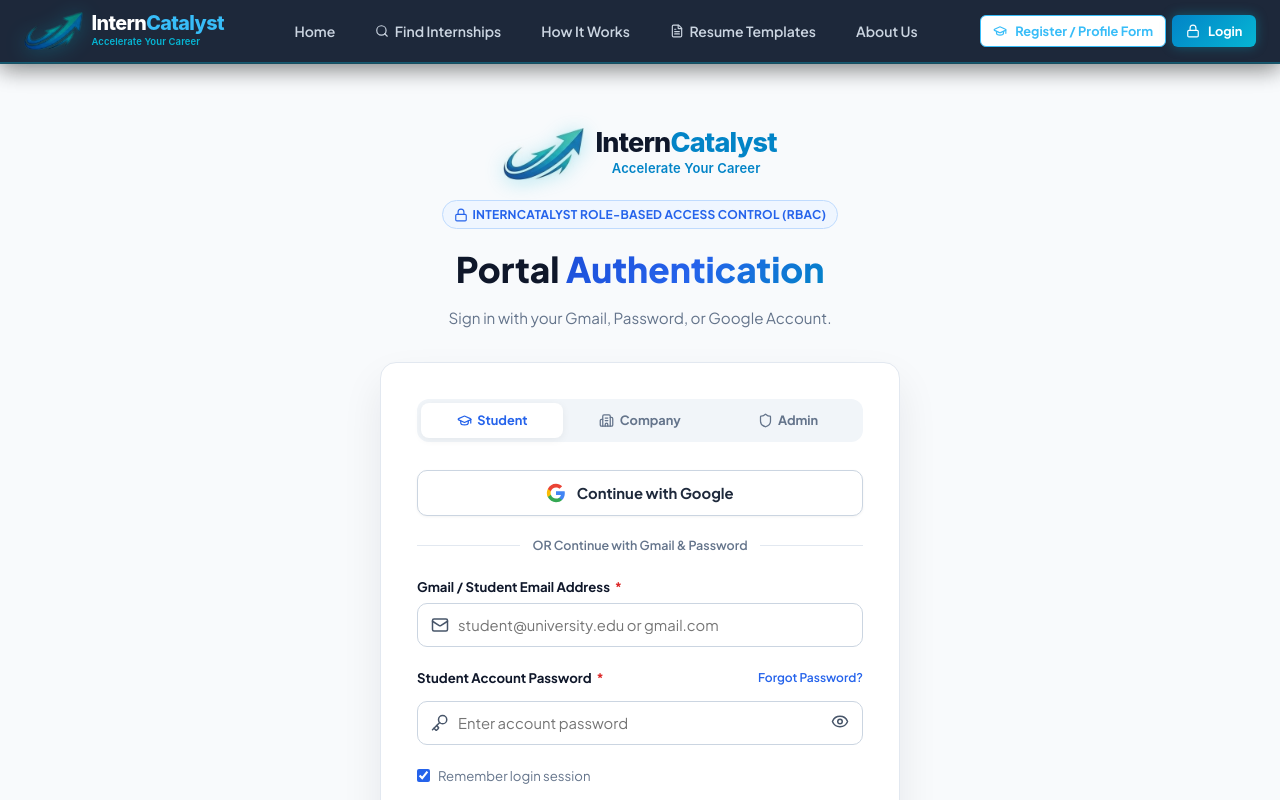
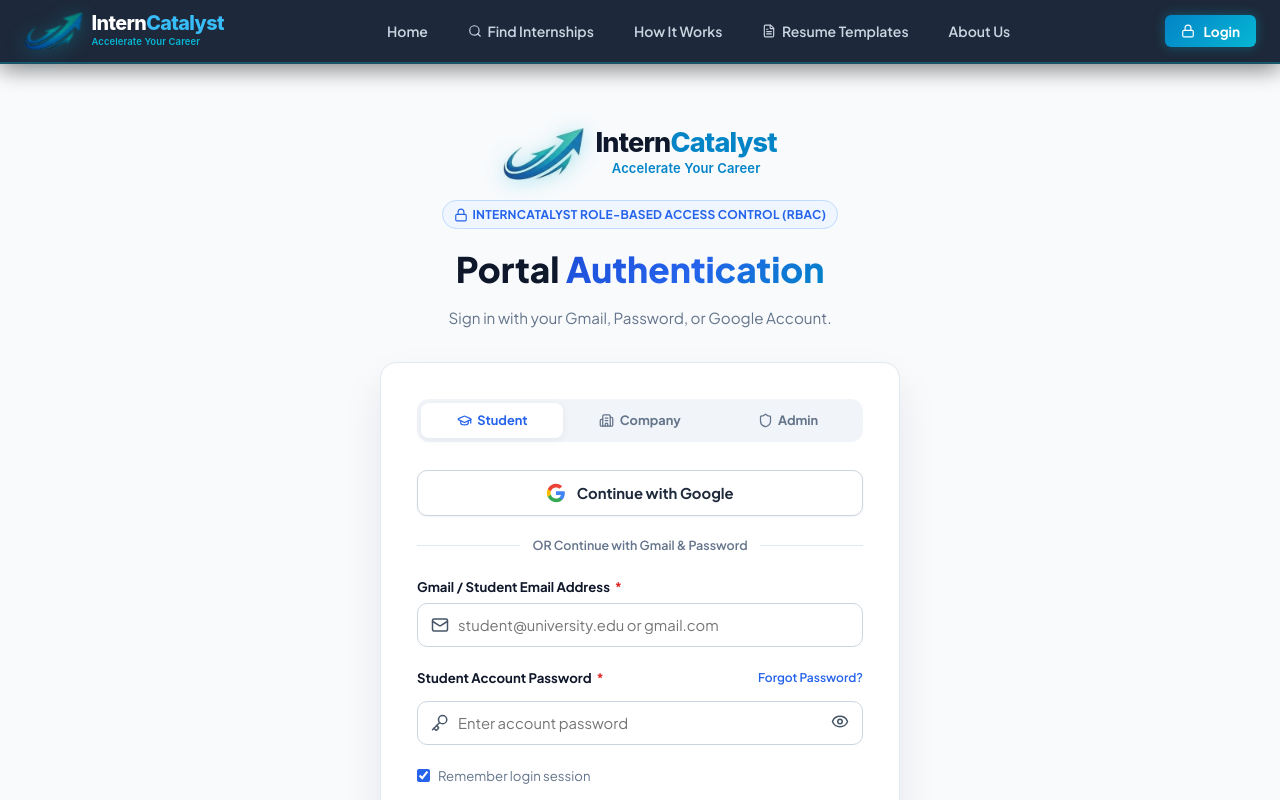
Before and after one commit to interncatalystin-collab/Catalyst, a React (Vite) app: page / in a window 1280 px wide. Both pictures are taken after a click on the button "Student Profile Builder". Shown: the top 800 px of the page. Built offline with nearby package versions, Linux system fonts and the light colour scheme.

Commit message:
Keep registration form exclusively inside student dashboard and remove external registration buttons from public views

```diff
--- a/src/App.jsx
+++ b/src/App.jsx
@@ -11,7 +11,6 @@
 import AdminDashboard from './pages/AdminDashboard';
 import InternshipModal from './components/InternshipModal';
 import LoginPage from './components/LoginPage';
-import StudentRegisterPage from './pages/StudentRegisterPage';
 
 import {
   INITIAL_INTERNSHIPS,
@@ -528,25 +527,7 @@
           <LoginPage targetRole="student" onLoginSuccess={handleLoginSuccess} setActiveTab={setActiveTab} />
         )}
 
-        {(activeTab === 'student-register' || activeTab === 'register' || activeTab === 'student-profile') && (
-          <StudentDashboard
-            profile={studentProfile}
-            onUpdateProfile={handleUpdateStudentProfile}
-            applications={applications}
-            internships={internships}
-            companies={companies}
-            onApplyDomainRole={handleApplyDomainRole}
-            onCompleteAssessment={handleCompleteAssessment}
-            onWithdrawApplication={handleWithdrawApplication}
-            onDeleteAccount={handleDeleteStudentAccount}
-            onAddToast={addToast}
-            onLogout={() => handleLogoutRole('student')}
-            onLoginSuccess={handleLoginSuccess}
-            initialTab="profile"
-          />
-        )}
-
-        {activeTab === 'student-dash' && (
+        {(activeTab === 'student-dash' || activeTab === 'student-profile' || activeTab === 'student-register' || activeTab === 'register') && (
           !authenticatedRoles.student ? (
             <LoginPage targetRole="student" onLoginSuccess={handleLoginSuccess} setActiveTab={setActiveTab} />
           ) : (
--- a/src/components/LoginPage.jsx
+++ b/src/components/LoginPage.jsx
@@ -429,14 +429,8 @@
                 {!submitting && <ArrowRight size={18} />}
               </button>
 
-              <div style={{ textAlign: 'center' }}>
-                <button
-                  type="button"
-                  onClick={() => setActiveTab('student-profile')}
-                  style={{ background: 'none', border: 'none', color: '#2563eb', fontWeight: '700', fontSize: '0.85rem', cursor: 'pointer' }}
-                >
-                  Don't have a student account? <u>Register Now (Profile Form)</u>
-                </button>
+              <div style={{ textAlign: 'center', fontSize: '0.8rem', color: 'var(--text-muted)' }}>
+                Candidate registration & profile management is maintained directly inside the <strong>Student Dashboard</strong>.
               </div>
             </form>
           ) : (
--- a/src/components/Navbar.jsx
+++ b/src/components/Navbar.jsx
@@ -86,22 +86,6 @@
             {currentRole === 'visitor' ? (
               <div style={{ display: 'flex', gap: '0.4rem' }}>
                 <button
-                  className="btn btn-secondary btn-sm nav-reg-btn"
-                  onClick={() => {
-                    if (setCurrentRole) setCurrentRole('student');
-                    handleNavClick('student-profile');
-                  }}
-                  style={{
-                    borderColor: '#38bdf8',
-                    color: '#38bdf8',
-                    fontWeight: '700',
-                    padding: '0.45rem 0.75rem',
-                    fontSize: '0.8rem'
-                  }}
-                >
-                  <GraduationCap size={14} /> Register / Profile Form
-                </button>
-                <button
                   className="btn btn-primary btn-sm nav-login-btn"
                   onClick={() => handleNavClick('login')}
                   style={{
@@ -109,8 +93,8 @@
                     color: '#ffffff',
                     border: 'none',
                     fontWeight: '700',
-                    padding: '0.45rem 0.85rem',
-                    fontSize: '0.8rem',
+                    padding: '0.45rem 1rem',
+                    fontSize: '0.85rem',
                     boxShadow: '0 0 12px rgba(6, 182, 212, 0.35)',
                     whiteSpace: 'nowrap',
                     flexShrink: 0
@@ -211,23 +195,6 @@
           >
             <Lock size={16} /> Student & Employer Login
           </button>
-          <button
-            className="btn btn-secondary"
-            style={{
-              background: '#ffffff',
-              color: '#0f172a',
-              fontWeight: '800',
-              border: '1.5px solid #cbd5e1',
-              padding: '0.75rem 1rem',
-              fontSize: '0.925rem'
-            }}
-            onClick={() => {
-              if (setCurrentRole) setCurrentRole('student');
-              handleNavClick('student-profile');
-            }}
-          >
-            <GraduationCap size={16} style={{ color: '#2563eb' }} /> Student Profile & Registration Form
-          </button>
           <hr style={{ borderColor: 'rgba(255,255,255,0.15)', margin: '0.25rem 0' }} />
           <button
             className="btn btn-secondary"
--- a/src/pages/HomePage.jsx
+++ b/src/pages/HomePage.jsx
@@ -162,10 +162,10 @@
                 Build an authenticated profile, upload ATS resumes, specify work mode (Online/Offline) and stipend expectations, and apply to 100% verified opportunities.
               </p>
               <button
-                onClick={() => { setCurrentRole('student'); setActiveTab('student-profile'); }}
+                onClick={() => { setCurrentRole('student'); setActiveTab('student-dash'); }}
                 style={{ background: 'none', border: 'none', color: '#2563eb', fontWeight: '700', cursor: 'pointer', display: 'flex', alignItems: 'center', gap: '0.3rem', fontSize: '0.9rem' }}
               >
-                Create Student Profile & Registration <ArrowRight size={14} />
+                Go to Student Dashboard <ArrowRight size={14} />
               </button>
             </div>
 
```
